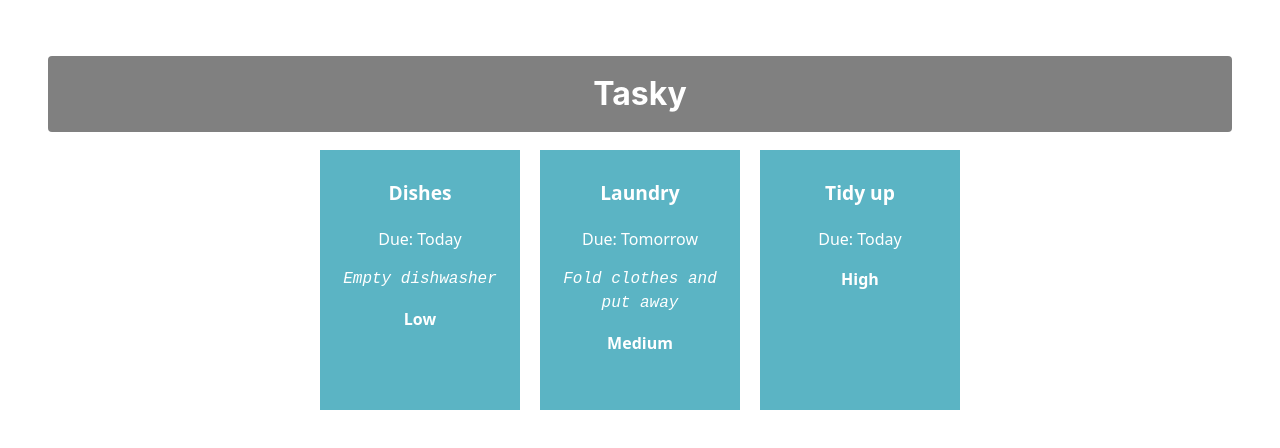
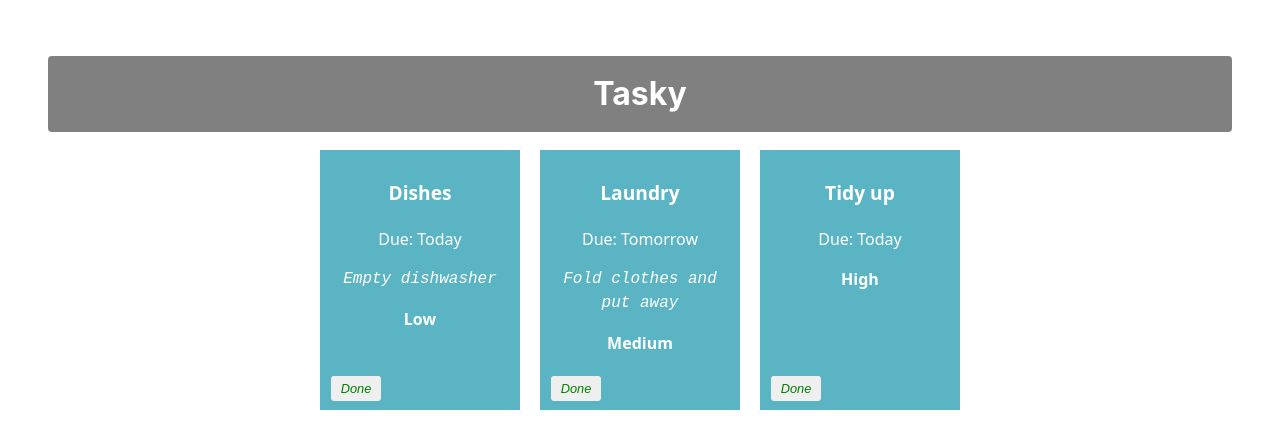
Before and after one commit to fortune-setu/react-basics-labs, a React (Vite) app in the folder tasky/: page / in a window 1280 px wide. Shown: the top 448 px of the page. Built offline with nearby package versions, Linux system fonts and the light colour scheme.

Commit message:
Mark task as done

```diff
--- a/tasky/src/App.css
+++ b/tasky/src/App.css
@@ -49,3 +49,20 @@
 .level {
   font-weight: bold;
 }
+
+button {
+  border: none;
+  border-radius: 3px;
+  font-style: italic;
+  font-size: 0.8em;
+  margin: 4px 6px;
+  width: 50px;
+  height: 25px;
+}
+
+.doneButton {
+  position: absolute;
+  bottom: 5px;
+  left: 5px;
+  color: green;
+}
--- a/tasky/src/App.jsx
+++ b/tasky/src/App.jsx
@@ -6,22 +6,31 @@
 
   const [ taskState, setTaskState ] = useState({
     tasks: [
-      { id: 1, title:"Dishes", description: "Empty dishwasher", deadline: "Today", level: "Low" },
-      { id: 2, title: "Laundry", description: "Fold clothes and put away", deadline: "Tomorrow", level: "Medium" },
-      { id: 3, title: "Tidy up", deadline: "Today", level: "High"}
+      { id: 1, title:"Dishes", description: "Empty dishwasher", deadline: "Today", level: "Low", done: false },
+      { id: 2, title: "Laundry", description: "Fold clothes and put away", deadline: "Tomorrow", level: "Medium", done: false },
+      { id: 3, title: "Tidy up", deadline: "Today", level: "High", done: false}
     ]
   });
+
+    const doneHandler = (taskIndex) => {
+    const tasks = [...taskState.tasks];
+    tasks[taskIndex].done = !tasks[taskIndex].done;
+    setTaskState({tasks});
+    console.log(`${taskIndex} ${tasks[taskIndex].done}`);
+  }
 
   return (
     <div className="container">
       <h1>Tasky</h1>
-      {taskState.tasks.map((task) => (
+      {taskState.tasks.map((task, index) => (
         <Task
           title={task.title}
           description={task.description}
           deadline={task.deadline}
           level={task.level}
           key={task.id}
+          done={task.done}
+          markDone={() => doneHandler(index)}
         />
       ))}
     </div>
--- a/tasky/src/components/Task.jsx
+++ b/tasky/src/components/Task.jsx
@@ -1,11 +1,12 @@
 const Task = (props) => {
 
     return (
-        <div className="card">
+        <div className="card" style={{backgroundColor: props.done ? 'lightgrey' : '#5bb4c4'}}>
             <p className="title">{props.title}</p>
             <p>Due: {props.deadline}</p>
             <p className="description">{props.description}</p>
             <p className="level">{props.level}</p>
+            <button onClick={props.markDone} className='doneButton'>Done</button>
         </div>
     )
 }
```
